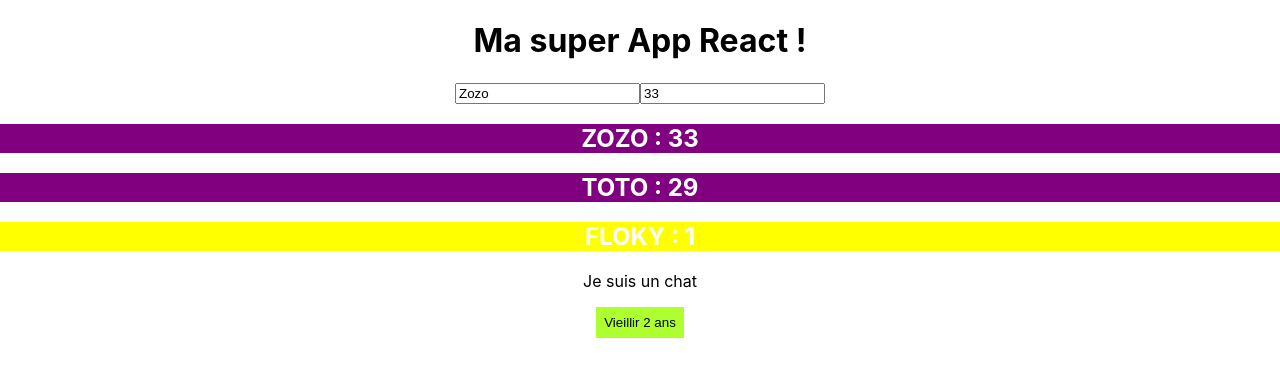
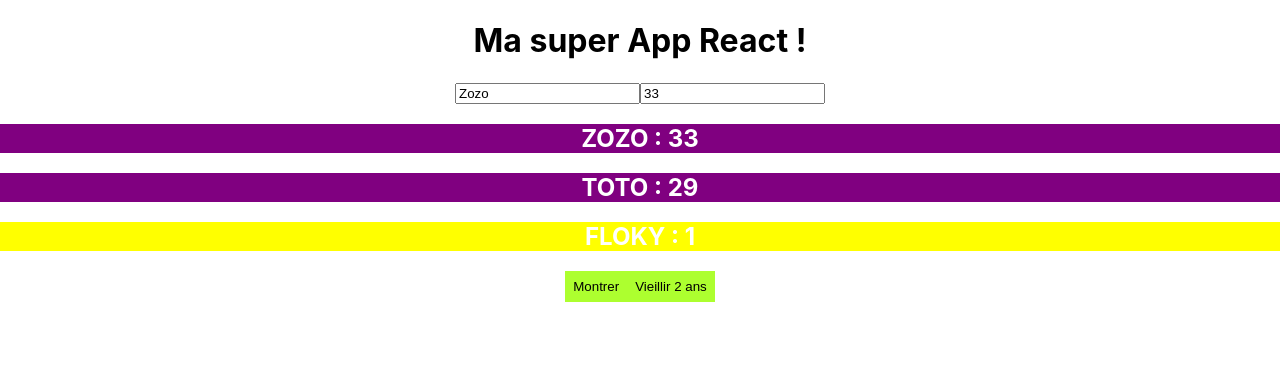
Before and after one commit to anassRio/react16-guide-section2, a React (Create React App) app: page / in a window 1280 px wide. Shown: the top 376 px of the page. Built offline with nearby package versions, Linux system fonts and the light colour scheme.

Commit message:
Base du Rendu Conditionnel

```diff
--- a/src/App.js
+++ b/src/App.js
@@ -20,6 +20,7 @@ const famille = {
 
 function App(props) {
   const [state, setState] = useState({ famille });
+  const [isDetailShowing, setIsDetailShowing] = useState(false);
 
   const handleClickVieillir = (num) => {
     const famille = { ...state.famille };
@@ -39,6 +40,14 @@ function App(props) {
     const age = parseInt(event.target.value);
     famille.membre1.age = age;
     setState({ famille });
+  };
+
+  const handelShowDescription = () => {
+    console.log(isDetailShowing);
+    //setIsDetailShowing(isDetailShowing ? false : true);
+
+    const isShow = !isDetailShowing;
+    setIsDetailShowing(isShow);
   };
 
   return (
@@ -67,9 +76,13 @@ function App(props) {
           age={state.famille.membre2.age}
         />
         <Membre nom={state.famille.membre3.nom} age={state.famille.membre3.age}>
-          <p>Je suis un chat</p>
+          {isDetailShowing ? <p>Je suis un chat</p> : null}
+          <button onClick={handelShowDescription}>
+            {" "}
+            {isDetailShowing ? "Masquer" : "Montrer"}
+          </button>
         </Membre>
-        <Button vieillir={() => handleClickVieillir(2)}></Button>
+        <Button vieillir={() => handleClickVieillir(2)} />
       </div>
     </Fragment>
   );
```
